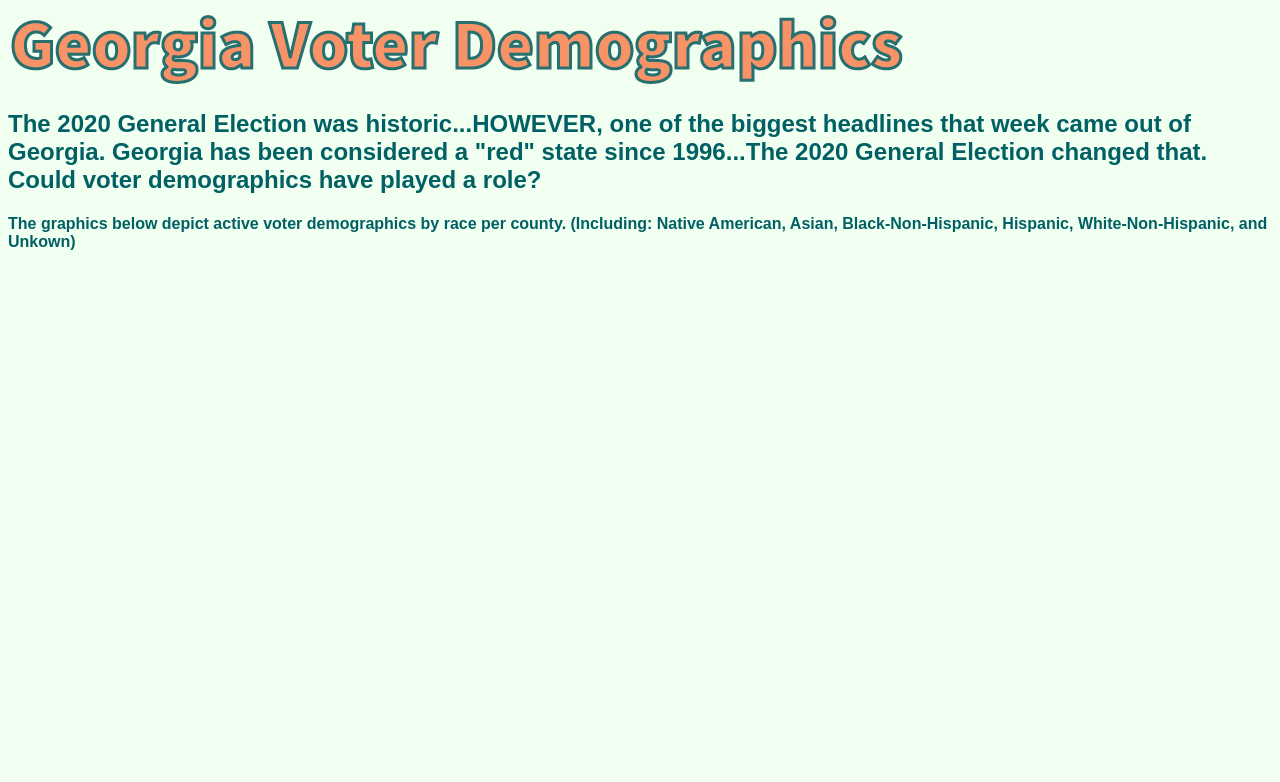
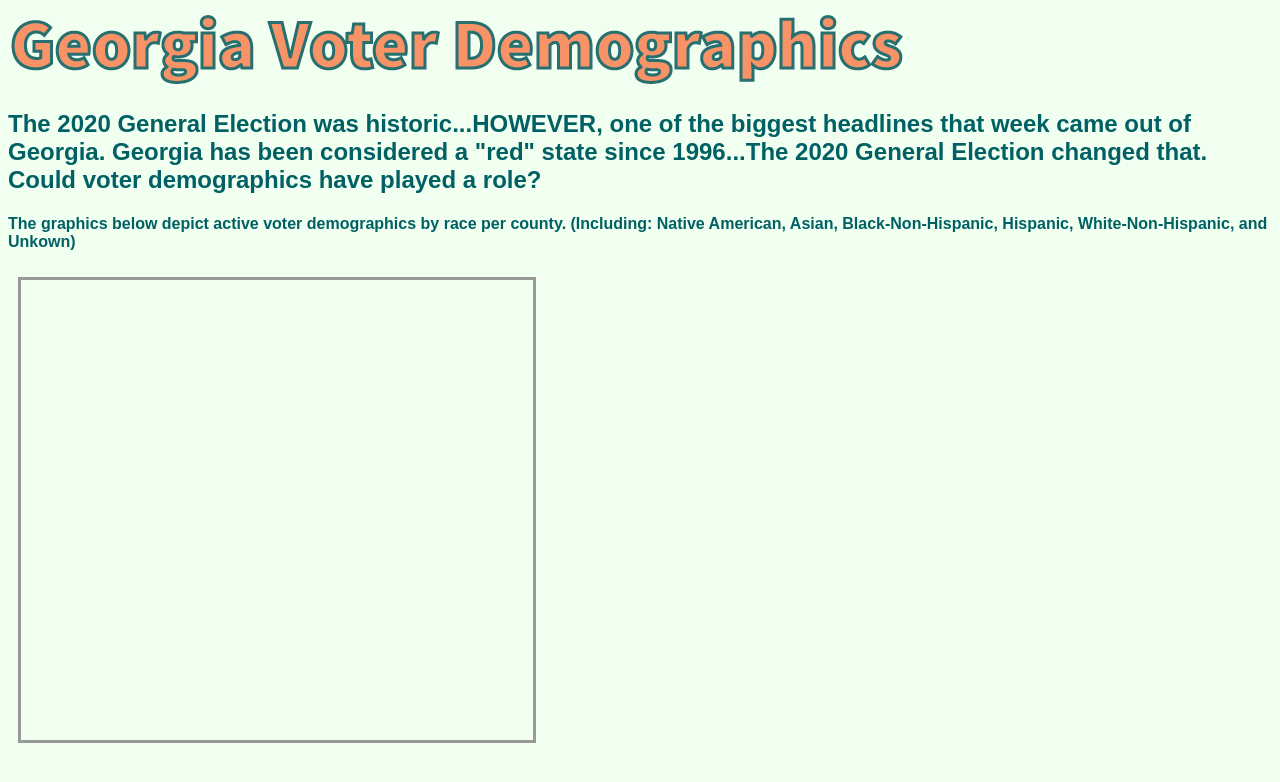
Before and after one commit to jen-johnson/jen-johnson.github.io, a plain HTML site: page d3-coordinated-viz-lab2/index.html in a window 1280 px wide. Drawn offline with nearby package versions, Linux system fonts and the light colour scheme; no server answers.

Commit message:
Update index.html

```diff
--- a/d3-coordinated-viz-lab2/index.html
+++ b/d3-coordinated-viz-lab2/index.html
@@ -27,7 +27,7 @@
 		<script type="text/javascript" src="lib/simple-statistics.min.js"></script>
 
 		<!--main script-->
-		<script type="text/javascript" src="js/mainn"></script>
+		<script type="text/javascript" src="js/mainn.js"></script>
 
 	</body>
 </html>
```
